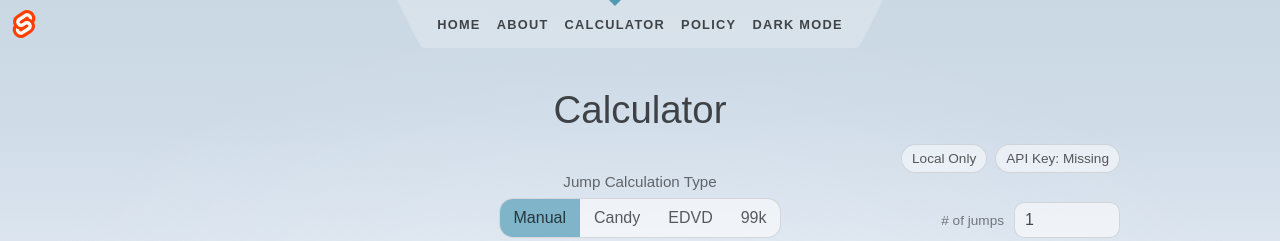
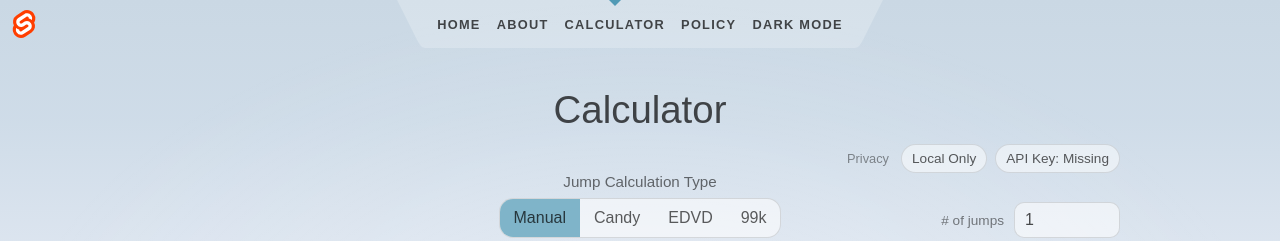
Before and after one commit to EevieTheFox/Torn-Gainz-Web-App, a SvelteKit app: page /calculator in a window 1280 px wide. Shown: the top 241 px of the page. Built offline with nearby package versions, Linux system fonts and the light colour scheme.

Commit message:
ui improvement - chips

```diff
--- a/src/routes/calculator/+page.svelte
+++ b/src/routes/calculator/+page.svelte
@@ -66,6 +66,7 @@
         <h1>Calculator</h1>
 
         <div class="chips">
+            <span class="chips-label">Privacy</span>
             <span class="chip">{uiConsent.consentLevelLabel}</span>
             <span class="chip">{state.hasApiKey ? 'API Key: Present' : 'API Key: Missing'}</span>
         </div>
@@ -466,6 +467,12 @@
         white-space: nowrap;
     }
 
+    .chips-label {
+        opacity: 0.6;
+        font-size: 0.8em;
+        margin-right: 4px;
+    }
+
     .placeholder {
         opacity: 0.7;
         font-size: 0.95em;
```
